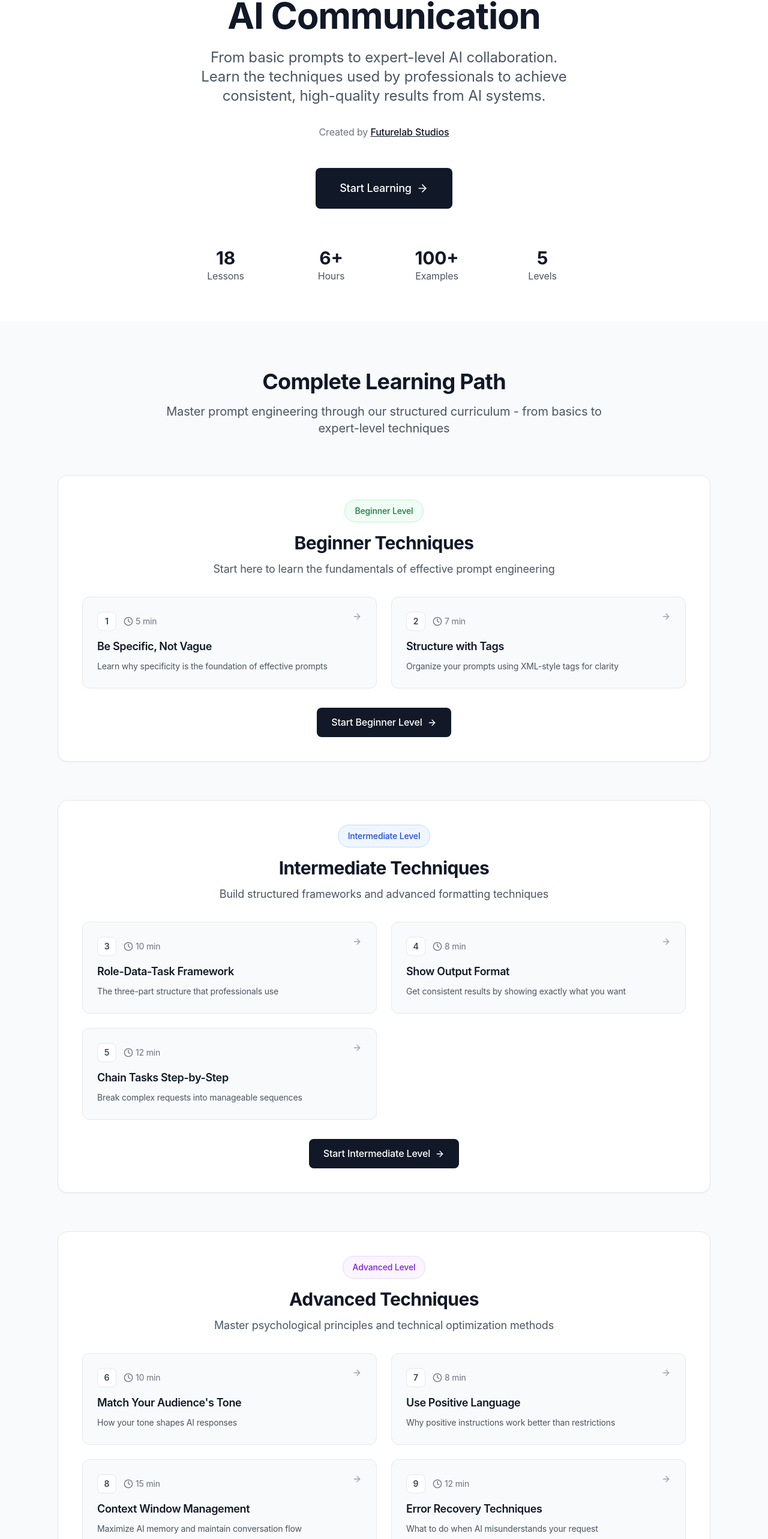
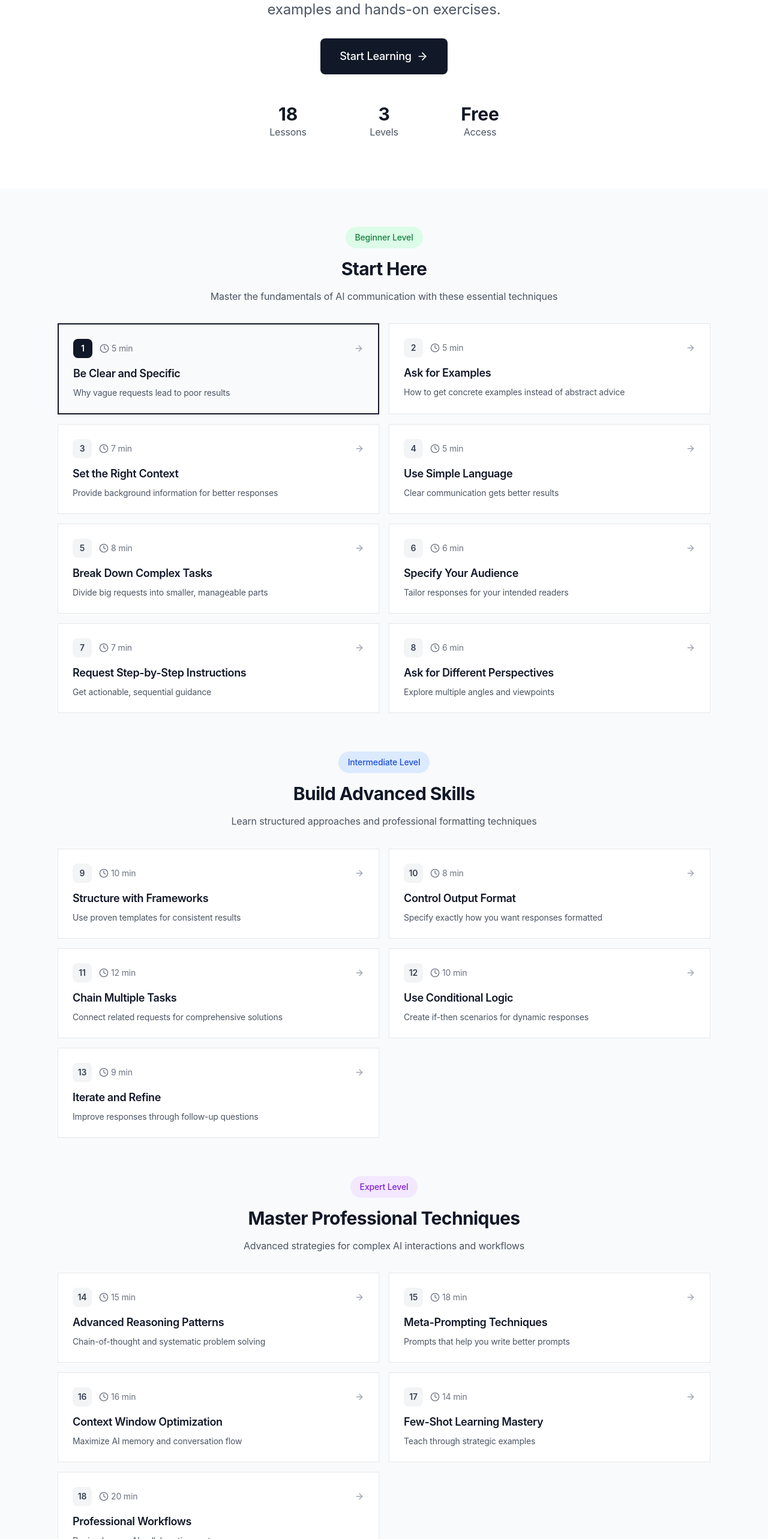
Before and after one commit to futurelabstudios/good-prompting-guide-by-futurelabs, a React (Vite) app: page / in a window 1280 px wide. Shown: the part 228-2794 px from the top of the page at 60% size. Built offline with nearby package versions, Linux system fonts and the light colour scheme.

Commit message:
Refactor: Improve content and mobile navigation
- Removed unnecessary information for a cleaner design.
- Added more content to the beginner level.
- Improved navigation for mobile phones.

```diff
--- a/src/components/Hero.tsx
+++ b/src/components/Hero.tsx
@@ -1,72 +1,46 @@
 
 import React from 'react';
-import { ArrowRight, BookOpen } from 'lucide-react';
+import { ArrowRight } from 'lucide-react';
 import { Link } from 'react-router-dom';
 
 const Hero = () => {
   return (
-    <div className="relative">
-      {/* Hero Section */}
-      <div className="pt-20 md:pt-24 pb-12 md:pb-16 px-4 md:px-6">
+    <div className="pt-20 md:pt-28 pb-16 md:pb-20 px-4 md:px-6">
       <div className="container mx-auto max-w-4xl text-center">
-          {/* Badge */}
-          <div className="inline-flex items-center gap-2 bg-gray-100 rounded-full px-3 md:px-4 py-2 text-xs md:text-sm font-medium text-gray-700 mb-6 md:mb-8">
-            <div className="w-2 h-2 bg-green-500 rounded-full"></div>
-            Free Resource by Futurelab Studios
-          </div>
-
         {/* Main Title */}
-          <h1 className="text-3xl md:text-5xl lg:text-6xl font-bold text-gray-900 mb-4 md:mb-6 text-balance px-2">
-            Master Professional AI Communication
+        <h1 className="text-4xl md:text-6xl font-bold text-gray-900 mb-6">
+          Master AI Prompting
         </h1>
 
         {/* Subtitle */}
-          <p className="text-lg md:text-xl lg:text-2xl text-gray-600 mb-6 md:mb-8 text-balance max-w-3xl mx-auto px-2">
-            From basic prompts to expert-level AI collaboration. Learn the techniques used by professionals to achieve consistent, high-quality results from AI systems.
-          </p>
-
-          {/* Futurelab Studios mention */}
-          <p className="text-sm md:text-base text-gray-500 mb-8 md:mb-12 px-2">
-            Created by{' '}
-            <a
-              href="https://futurelabstudios.com/"
-              target="_blank"
-              rel="noopener noreferrer"
-              className="text-gray-900 hover:text-gray-700 font-medium transition-colors underline"
-            >
-              Futurelab Studios
-            </a>
+        <p className="text-xl md:text-2xl text-gray-600 mb-8 max-w-3xl mx-auto">
+          Learn professional AI communication techniques with practical examples and hands-on exercises.
         </p>
 
         {/* CTA Button */}
-          <div className="mb-12 md:mb-16">
+        <div className="mb-12">
           <Link
             to="/prompts/1"
-              className="inline-flex items-center justify-center gap-2 bg-gray-900 text-white px-8 md:px-10 py-4 md:py-5 rounded-lg font-medium hover:bg-gray-800 transition-colors text-base md:text-lg"
+            className="inline-flex items-center justify-center gap-2 bg-gray-900 text-white px-8 py-4 rounded-lg font-medium hover:bg-gray-800 transition-colors text-lg"
           >
             Start Learning
             <ArrowRight className="h-5 w-5" />
           </Link>
         </div>
 
-          {/* Stats */}
-          <div className="grid grid-cols-2 md:grid-cols-4 gap-6 md:gap-8 max-w-2xl mx-auto text-center">
+        {/* Simple Stats */}
+        <div className="grid grid-cols-3 gap-8 max-w-md mx-auto">
           <div>
-              <div className="text-2xl md:text-3xl font-bold text-gray-900">18</div>
-              <div className="text-sm md:text-base text-gray-600">Lessons</div>
+            <div className="text-3xl font-bold text-gray-900">18</div>
+            <div className="text-gray-600">Lessons</div>
           </div>
           <div>
-              <div className="text-2xl md:text-3xl font-bold text-gray-900">6+</div>
-              <div className="text-sm md:text-base text-gray-600">Hours</div>
+            <div className="text-3xl font-bold text-gray-900">3</div>
+            <div className="text-gray-600">Levels</div>
           </div>
           <div>
-              <div className="text-2xl md:text-3xl font-bold text-gray-900">100+</div>
-              <div className="text-sm md:text-base text-gray-600">Examples</div>
-            </div>
-            <div>
-              <div className="text-2xl md:text-3xl font-bold text-gray-900">5</div>
-              <div className="text-sm md:text-base text-gray-600">Levels</div>
-            </div>
+            <div className="text-3xl font-bold text-gray-900">Free</div>
+            <div className="text-gray-600">Access</div>
           </div>
         </div>
       </div>
--- a/src/components/PromptNavigation.tsx
+++ b/src/components/PromptNavigation.tsx
@@ -2,6 +2,7 @@
 import React from 'react';
 import { Link } from 'react-router-dom';
 import { ArrowLeft, ArrowRight } from 'lucide-react';
+import { useIsMobile } from '@/hooks/use-mobile';
 
 interface PromptNavigationProps {
   currentPrompt: number;
@@ -9,19 +10,62 @@ interface PromptNavigationProps {
 }
 
 const PromptNavigation: React.FC<PromptNavigationProps> = ({ currentPrompt, totalPrompts }) => {
+  const isMobile = useIsMobile();
+
   const getDifficultyInfo = (promptNum: number) => {
-    if (promptNum <= 2) return { level: 'Beginner', color: 'bg-green-100 text-green-700' };
-    if (promptNum <= 5) return { level: 'Intermediate', color: 'bg-blue-100 text-blue-700' };
-    if (promptNum <= 9) return { level: 'Advanced', color: 'bg-purple-100 text-purple-700' };
-    if (promptNum <= 16) return { level: 'Expert', color: 'bg-orange-100 text-orange-700' };
-    return { level: 'Master', color: 'bg-red-100 text-red-700' };
+    if (promptNum <= 8) return { level: 'Beginner', color: 'bg-green-100 text-green-700' };
+    if (promptNum <= 13) return { level: 'Intermediate', color: 'bg-blue-100 text-blue-700' };
+    return { level: 'Expert', color: 'bg-purple-100 text-purple-700' };
   };
 
   const difficultyInfo = getDifficultyInfo(currentPrompt);
 
+  if (isMobile) {
+    return (
+      <div className="fixed bottom-0 left-0 right-0 bg-white border-t border-gray-200 p-4 z-20">
+        <div className="flex items-center justify-between mb-3">
+          <div className="text-center flex-1">
+            <div className={`inline-flex items-center px-3 py-1 rounded-full text-xs font-medium mb-1 ${difficultyInfo.color}`}>
+              {difficultyInfo.level}
+            </div>
+            <div className="text-sm font-medium text-gray-900">
+              {currentPrompt} of {totalPrompts}
+            </div>
+          </div>
+        </div>
+
+        <div className="flex items-center gap-4">
+          {currentPrompt > 1 ? (
+            <Link
+              to={`/prompts/${currentPrompt - 1}`}
+              className="flex-1 flex items-center justify-center gap-2 px-4 py-3 bg-gray-100 text-gray-700 rounded-lg font-medium"
+            >
+              <ArrowLeft className="h-4 w-4" />
+              Previous
+            </Link>
+          ) : (
+            <div className="flex-1"></div>
+          )}
+
+          {currentPrompt < totalPrompts ? (
+            <Link
+              to={`/prompts/${currentPrompt + 1}`}
+              className="flex-1 flex items-center justify-center gap-2 px-4 py-3 bg-gray-900 text-white rounded-lg font-medium"
+            >
+              Next
+              <ArrowRight className="h-4 w-4" />
+            </Link>
+          ) : (
+            <div className="flex-1"></div>
+          )}
+        </div>
+      </div>
+    );
+  }
+
   return (
     <div className="fixed bottom-6 left-0 right-0 flex justify-center items-center z-20 px-4">
-      <div className="bg-white/95 backdrop-blur-sm px-6 py-4 rounded-2xl shadow-lg border border-gray-200 max-w-lg w-full">
+      <div className="bg-white/95 backdrop-blur-sm px-6 py-4 rounded-xl shadow-lg border border-gray-200 max-w-lg w-full">
         <div className="flex items-center justify-between">
           {/* Previous Button */}
           {currentPrompt > 1 ? (
--- a/src/pages/Index.tsx
+++ b/src/pages/Index.tsx
@@ -7,162 +7,152 @@ import { ArrowRight, Clock } from 'lucide-react';
 import { Link } from 'react-router-dom';
 
 const Index = () => {
-  const promptTechniques = [
+  const beginnerPrompts = [
     {
       id: 1,
-      title: "Be Specific, Not Vague",
-      difficulty: "Beginner",
+      title: "Be Clear and Specific",
       time: "5 min",
-      description: "Learn why specificity is the foundation of effective prompts"
+      description: "Why vague requests lead to poor results"
     },
     {
       id: 2,
-      title: "Structure with Tags",
-      difficulty: "Beginner",
-      time: "7 min",
-      description: "Organize your prompts using XML-style tags for clarity"
+      title: "Ask for Examples",
+      time: "5 min",
+      description: "How to get concrete examples instead of abstract advice"
     },
     {
       id: 3,
-      title: "Role-Data-Task Framework",
-      difficulty: "Intermediate",
-      time: "10 min",
-      description: "The three-part structure that professionals use"
+      title: "Set the Right Context",
+      time: "7 min",
+      description: "Provide background information for better responses"
     },
     {
       id: 4,
-      title: "Show Output Format",
-      difficulty: "Intermediate",
-      time: "8 min",
-      description: "Get consistent results by showing exactly what you want"
+      title: "Use Simple Language",
+      time: "5 min",
+      description: "Clear communication gets better results"
     },
     {
       id: 5,
-      title: "Chain Tasks Step-by-Step",
-      difficulty: "Intermediate",
-      time: "12 min",
-      description: "Break complex requests into manageable sequences"
+      title: "Break Down Complex Tasks",
+      time: "8 min",
+      description: "Divide big requests into smaller, manageable parts"
     },
     {
       id: 6,
-      title: "Match Your Audience's Tone",
-      difficulty: "Advanced",
-      time: "10 min",
-      description: "How your tone shapes AI responses"
+      title: "Specify Your Audience",
+      time: "6 min",
+      description: "Tailor responses for your intended readers"
     },
     {
       id: 7,
-      title: "Use Positive Language",
-      difficulty: "Advanced",
-      time: "8 min",
-      description: "Why positive instructions work better than restrictions"
+      title: "Request Step-by-Step Instructions",
+      time: "7 min",
+      description: "Get actionable, sequential guidance"
     },
     {
       id: 8,
-      title: "Context Window Management",
-      difficulty: "Advanced",
-      time: "15 min",
-      description: "Maximize AI memory and maintain conversation flow"
-    },
+      title: "Ask for Different Perspectives",
+      time: "6 min",
+      description: "Explore multiple angles and viewpoints"
+    }
+  ];
+
+  const intermediatePrompts = [
     {
       id: 9,
-      title: "Error Recovery Techniques",
-      difficulty: "Advanced",
-      time: "12 min",
-      description: "What to do when AI misunderstands your request"
+      title: "Structure with Frameworks",
+      time: "10 min",
+      description: "Use proven templates for consistent results"
     },
     {
       id: 10,
-      title: "Template and Pattern Libraries",
-      difficulty: "Expert",
-      time: "20 min",
-      description: "Build reusable prompt templates for common tasks"
+      title: "Control Output Format",
+      time: "8 min",
+      description: "Specify exactly how you want responses formatted"
     },
     {
       id: 11,
-      title: "Advanced Reasoning Techniques",
-      difficulty: "Expert",
-      time: "25 min",
-      description: "Chain-of-thought, tree-of-thought, and reasoning frameworks"
+      title: "Chain Multiple Tasks",
+      time: "12 min",
+      description: "Connect related requests for comprehensive solutions"
     },
     {
       id: 12,
-      title: "The Complete Mastery Guide",
-      difficulty: "Master",
-      time: "30 min",
-      description: "Putting it all together with expert-level strategies"
+      title: "Use Conditional Logic",
+      time: "10 min",
+      description: "Create if-then scenarios for dynamic responses"
     },
     {
       id: 13,
-      title: "Prompt Injection Defense",
-      difficulty: "Expert",
-      time: "18 min",
-      description: "Protect your prompts from manipulation and maintain control"
-    },
+      title: "Iterate and Refine",
+      time: "9 min",
+      description: "Improve responses through follow-up questions"
+    }
+  ];
+
+  const expertPrompts = [
     {
       id: 14,
-      title: "Multi-Modal Prompting",
-      difficulty: "Expert",
-      time: "22 min",
-      description: "Combine text, images, and data for richer AI interactions"
+      title: "Advanced Reasoning Patterns",
+      time: "15 min",
+      description: "Chain-of-thought and systematic problem solving"
     },
     {
       id: 15,
-      title: "Few-Shot Learning Mastery",
-      difficulty: "Expert",
-      time: "16 min",
-      description: "Teach AI through strategic examples and demonstrations"
+      title: "Meta-Prompting Techniques",
+      time: "18 min",
+      description: "Prompts that help you write better prompts"
     },
     {
       id: 16,
-      title: "Prompt Optimization Metrics",
-      difficulty: "Expert",
-      time: "20 min",
-      description: "Measure and improve prompt performance systematically"
+      title: "Context Window Optimization",
+      time: "16 min",
+      description: "Maximize AI memory and conversation flow"
     },
     {
       id: 17,
-      title: "Industry-Specific Patterns",
-      difficulty: "Master",
-      time: "35 min",
-      description: "Specialized prompting for business, creative, and technical domains"
+      title: "Few-Shot Learning Mastery",
+      time: "14 min",
+      description: "Teach through strategic examples"
     },
     {
       id: 18,
-      title: "AI Collaboration Workflows",
-      difficulty: "Master",
-      time: "28 min",
-      description: "Design human-AI partnerships for complex projects"
+      title: "Professional Workflows",
+      time: "20 min",
+      description: "Design human-AI collaboration systems"
     }
   ];
 
-  const getDifficultyColor = (difficulty: string) => {
-    switch (difficulty) {
-      case 'Beginner': return 'bg-green-50 text-green-700 border-green-200';
-      case 'Intermediate': return 'bg-blue-50 text-blue-700 border-blue-200';
-      case 'Advanced': return 'bg-purple-50 text-purple-700 border-purple-200';
-      case 'Expert': return 'bg-orange-50 text-orange-700 border-orange-200';
-      case 'Master': return 'bg-red-50 text-red-700 border-red-200';
-      default: return 'bg-gray-50 text-gray-700 border-gray-200';
-    }
-  };
+  const PromptCard = ({ prompt, isFirst = false }: { prompt: any, isFirst?: boolean }) => (
+    <Link
+      to={`/prompts/${prompt.id}`}
+      key={prompt.id}
+      className={`block group ${isFirst ? 'border-2 border-gray-900' : 'border border-gray-200'}`}
+    >
+      <div className={`p-6 transition-all duration-200 hover:bg-gray-50 ${isFirst ? 'bg-gray-50' : 'bg-white'}`}>
+        <div className="flex items-center justify-between mb-3">
+          <div className="flex items-center gap-3">
+            <div className={`w-8 h-8 rounded-lg flex items-center justify-center text-sm font-semibold ${isFirst ? 'bg-gray-900 text-white' : 'bg-gray-100 text-gray-700'}`}>
+              {prompt.id}
+            </div>
+            <div className="flex items-center gap-1 text-gray-500 text-sm">
+              <Clock className="h-4 w-4" />
+              {prompt.time}
+            </div>
+          </div>
+          <ArrowRight className="h-4 w-4 text-gray-400 group-hover:text-gray-600 transition-colors" />
+        </div>
 
-  // Group techniques by difficulty level
-  const groupedTechniques = {
-    'Beginner': promptTechniques.filter(t => t.difficulty === 'Beginner'),
-    'Intermediate': promptTechniques.filter(t => t.difficulty === 'Intermediate'),
-    'Advanced': promptTechniques.filter(t => t.difficulty === 'Advanced'),
-    'Expert': promptTechniques.filter(t => t.difficulty === 'Expert'),
-    'Master': promptTechniques.filter(t => t.difficulty === 'Master')
-  };
-
-  const sectionDescriptions = {
-    'Beginner': 'Start here to learn the fundamentals of effective prompt engineering',
-    'Intermediate': 'Build structured frameworks and advanced formatting techniques',
-    'Advanced': 'Master psychological principles and technical optimization methods',
-    'Expert': 'Develop specialized skills for complex AI interactions and security',
-    'Master': 'Achieve professional-level expertise in AI collaboration'
-  };
+        <h4 className="text-lg font-semibold text-gray-900 mb-2">
+          {prompt.title}
+        </h4>
+        <p className="text-gray-600 text-sm">
+          {prompt.description}
+        </p>
+      </div>
+    </Link>
+  );
 
   return (
     <div className="min-h-screen bg-white">
@@ -171,96 +161,87 @@ const Index = () => {
       <main>
         <Hero />
 
-        {/* Learning Path */}
-        <div className="py-16 md:py-20 px-4 md:px-6 bg-gray-50">
+        {/* Learning Sections */}
+        <div className="py-16 px-4 md:px-6 bg-gray-50">
           <div className="container mx-auto max-w-6xl">
-            <div className="text-center mb-12 md:mb-16">
-              <h2 className="text-3xl md:text-4xl font-bold text-gray-900 mb-4">
-                Complete Learning Path
+
+            {/* Beginner Section */}
+            <div className="mb-16">
+              <div className="text-center mb-8">
+                <div className="inline-flex items-center px-4 py-2 rounded-full text-sm font-medium bg-green-100 text-green-700 mb-4">
+                  Beginner Level
+                </div>
+                <h2 className="text-3xl font-bold text-gray-900 mb-4">
+                  Start Here
                 </h2>
-              <p className="text-lg md:text-xl text-gray-600 max-w-3xl mx-auto">
-                Master prompt engineering through our structured curriculum - from basics to expert-level techniques
+                <p className="text-gray-600 max-w-2xl mx-auto">
+                  Master the fundamentals of AI communication with these essential techniques
                 </p>
               </div>
 
-            {/* Skill Level Sections */}
-            {Object.entries(groupedTechniques).map(([level, techniques]) => (
-              <div key={level} className="mb-16 last:mb-0">
-                <div className="bg-white rounded-2xl p-8 md:p-10 shadow-sm border border-gray-200">
-                  {/* Section Header */}
+              <div className="grid md:grid-cols-2 gap-4 mb-8">
+                {beginnerPrompts.map((prompt, index) => (
+                  <PromptCard key={prompt.id} prompt={prompt} isFirst={index === 0} />
+                ))}
+              </div>
+            </div>
+
+            {/* Intermediate Section */}
+            <div className="mb-16">
               <div className="text-center mb-8">
-                    <div className={`inline-flex items-center px-4 py-2 rounded-full text-sm font-medium border mb-4 ${getDifficultyColor(level)}`}>
-                      {level} Level
+                <div className="inline-flex items-center px-4 py-2 rounded-full text-sm font-medium bg-blue-100 text-blue-700 mb-4">
+                  Intermediate Level
                 </div>
-                    <h3 className="text-2xl md:text-3xl font-bold text-gray-900 mb-3">
-                      {level} Techniques
-                    </h3>
-                    <p className="text-gray-600 text-base md:text-lg max-w-2xl mx-auto">
-                      {sectionDescriptions[level as keyof typeof sectionDescriptions]}
+                <h2 className="text-3xl font-bold text-gray-900 mb-4">
+                  Build Advanced Skills
+                </h2>
+                <p className="text-gray-600 max-w-2xl mx-auto">
+                  Learn structured approaches and professional formatting techniques
                 </p>
               </div>
 
-                  {/* Lessons Grid */}
-                  <div className="grid md:grid-cols-2 gap-4 md:gap-6">
-                    {techniques.map((technique) => (
-                      <Link
-                        to={`/prompts/${technique.id}`}
-                        key={technique.id}
-                        className="block group"
-                      >
-                        <div className="bg-gray-50 hover:bg-gray-100 p-6 rounded-xl transition-all duration-200 border border-gray-200 hover:border-gray-300 hover:shadow-sm">
-                          <div className="flex items-start justify-between mb-3">
-                            <div className="flex items-center gap-3">
-                              <div className="w-8 h-8 bg-white rounded-lg flex items-center justify-center text-sm font-semibold text-gray-700 border border-gray-200">
-                                {technique.id}
-                              </div>
-                              <div className="flex items-center gap-1 text-gray-500 text-sm">
-                                <Clock className="h-4 w-4" />
-                                {technique.time}
+              <div className="grid md:grid-cols-2 gap-4 mb-8">
+                {intermediatePrompts.map((prompt) => (
+                  <PromptCard key={prompt.id} prompt={prompt} />
+                ))}
               </div>
             </div>
-                            <ArrowRight className="h-4 w-4 text-gray-400 group-hover:text-gray-600 group-hover:translate-x-1 transition-all" />
+
+            {/* Expert Section */}
+            <div className="mb-16">
+              <div className="text-center mb-8">
+                <div className="inline-flex items-center px-4 py-2 rounded-full text-sm font-medium bg-purple-100 text-purple-700 mb-4">
+                  Expert Level
+                </div>
+                <h2 className="text-3xl font-bold text-gray-900 mb-4">
+                  Master Professional Techniques
+                </h2>
+                <p className="text-gray-600 max-w-2xl mx-auto">
+                  Advanced strategies for complex AI interactions and workflows
+                </p>
               </div>
 
-                          <h4 className="text-lg font-semibold text-gray-900 mb-2 group-hover:text-gray-700 transition-colors">
-                            {technique.title}
-                          </h4>
-                          <p className="text-gray-600 text-sm leading-relaxed">
-                            {technique.description}
-                          </p>
-                        </div>
-                      </Link>
+              <div className="grid md:grid-cols-2 gap-4 mb-8">
+                {expertPrompts.map((prompt) => (
+                  <PromptCard key={prompt.id} prompt={prompt} />
                 ))}
               </div>
+            </div>
 
-                  {/* Quick Start Button for Each Section */}
-                  <div className="mt-8 text-center">
-                    <Link
-                      to={`/prompts/${techniques[0]?.id}`}
-                      className="inline-flex items-center justify-center gap-2 bg-gray-900 text-white px-6 py-3 rounded-lg font-medium hover:bg-gray-800 transition-colors"
-                    >
-                      Start {level} Level
-                      <ArrowRight className="h-4 w-4" />
-                    </Link>
-                  </div>
-                </div>
-              </div>
-            ))}
-
-            {/* CTA Section */}
-            <div className="mt-16 text-center">
-              <div className="bg-gradient-to-br from-gray-900 to-gray-800 p-8 md:p-12 rounded-2xl text-white">
-                <h3 className="text-2xl md:text-3xl font-bold mb-4">
-                  Ready to Master AI Communication?
+            {/* Final CTA */}
+            <div className="text-center">
+              <div className="bg-gray-900 p-8 rounded-lg text-white">
+                <h3 className="text-2xl font-bold mb-4">
+                  Ready to Transform Your AI Skills?
                 </h3>
-                <p className="text-gray-300 mb-6 max-w-2xl mx-auto text-base md:text-lg">
-                  Join thousands of professionals who've transformed their AI skills. Start your journey today.
+                <p className="text-gray-300 mb-6 max-w-2xl mx-auto">
+                  Start your journey from beginner to expert with our comprehensive guide
                 </p>
                 <Link
                   to="/prompts/1"
-                  className="inline-flex items-center justify-center gap-2 bg-white text-gray-900 px-8 py-4 rounded-lg font-medium hover:bg-gray-100 transition-colors text-base md:text-lg"
+                  className="inline-flex items-center justify-center gap-2 bg-white text-gray-900 px-8 py-4 rounded-lg font-medium hover:bg-gray-100 transition-colors"
                 >
-                  Begin Learning
+                  Begin Your Journey
                   <ArrowRight className="h-5 w-5" />
                 </Link>
               </div>
```
Lines whose indentation alone changed are shown as unchanged.
